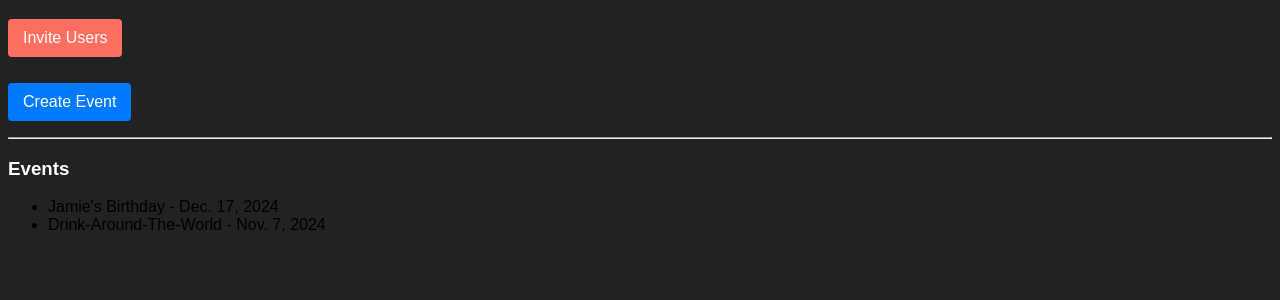
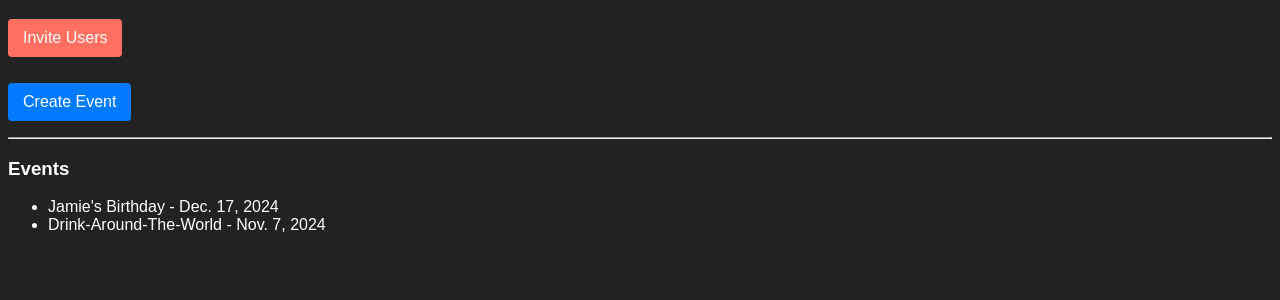
Before and after one commit to Asinkingship/Final-Project, a Django app: page /group/1/ in a window 1280 px wide. Shown: the part 149-449 px from the top of the page. Run offline with Django 5.2, Linux system fonts and the light colour scheme; data comes from the database, SQL or seed files in the repository; both versions use the stored data as it was after the commit.

Commit message:
added css to events/groups fixed details

```diff
--- a/templates/groups/group_detail.html
+++ b/templates/groups/group_detail.html
@@ -10,7 +10,7 @@
     <p><a class="create-event-button" href="{% url 'create_event' %}?group={{ group.id }}">Create Event</a></p>
     <hr />
     <h3>Events</h3>
-    <ul>
+    <ul class="white-group">
         {% for event in events %}
             <li>{{ event.title }} - {{ event.date }}</li>
         {% empty %}
```
Also changed, not shown: db.sqlite3.
